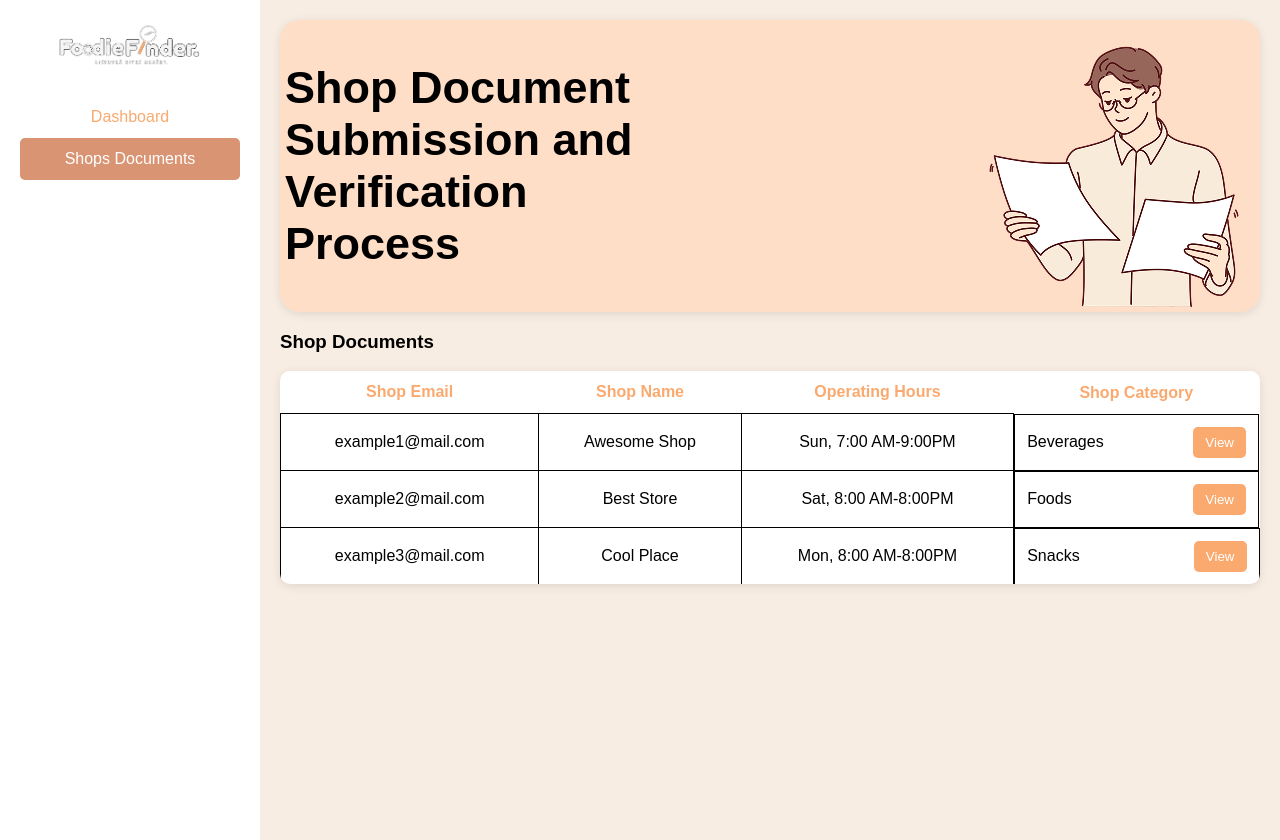
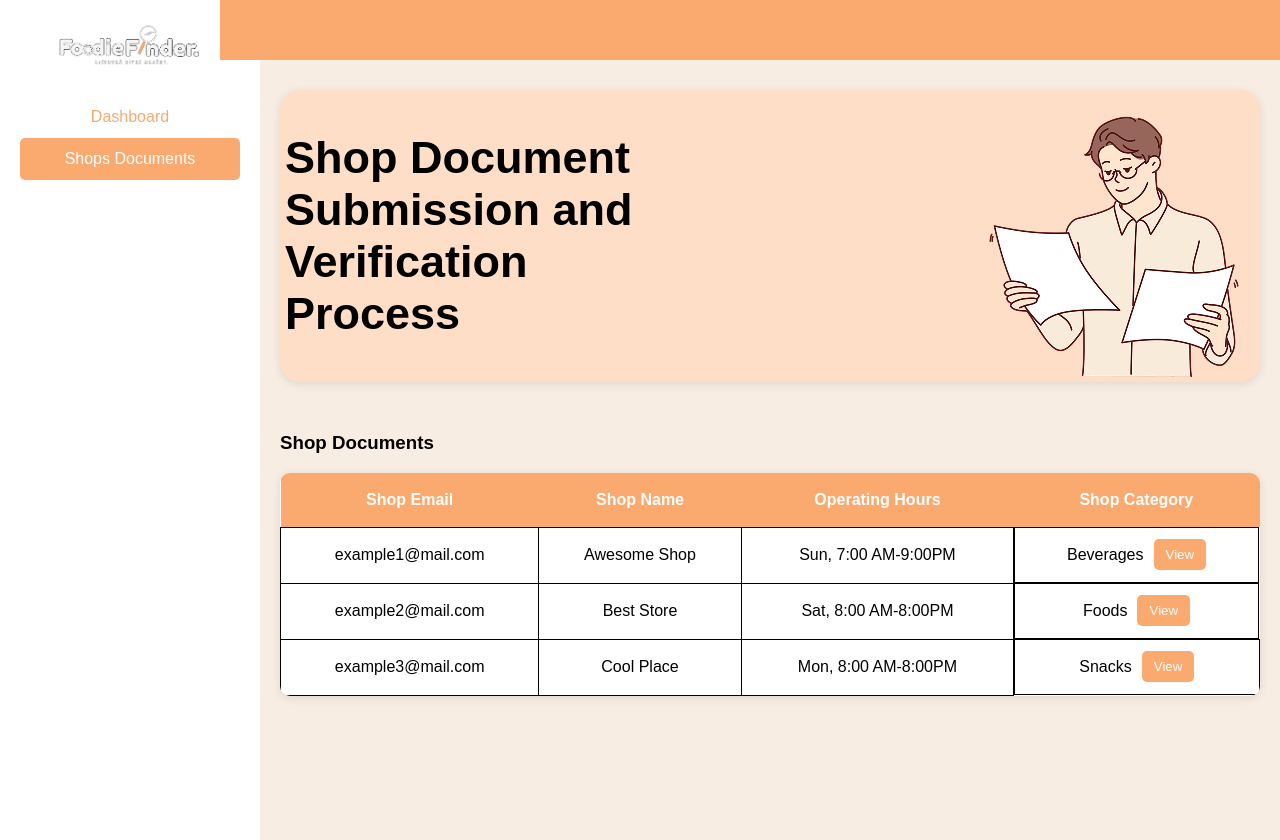
Before and after one commit to emman2227/FoodieFinder, a PHP site: page /verification.html in a window 1280 px wide. Run offline with PHP 8.4, Linux system fonts and the light colour scheme.

Commit message:
Add files via upload

```diff
--- a/verification.css
+++ b/verification.css
@@ -24,6 +24,16 @@ body {
     margin-bottom: 20px;
 }
 
+.top-bar {
+    width: 82.8%;
+    height: 60px;
+    margin-left: 17.2%;
+    background: #faa96f;
+    position: absolute;
+    top: 0;
+    left: 0;
+}
+
 .menu-button {
     background: none;
     border: none;
@@ -36,7 +46,7 @@ body {
 }
 
 .menu-button.active {
-    background: #D99473;
+    background: #faa96f;
     border-radius: 5px;
     color: white;
 }
@@ -50,6 +60,8 @@ body {
 
 /* Header Section */
 .header {
+    margin-top: 70px;
+    margin-bottom: 50px;
     display: flex;
     justify-content: space-between;
     align-items: center;
@@ -79,35 +91,33 @@ table {
     box-shadow: 0 2px 10px rgba(0, 0, 0, 0.1);
 }
 
-/* Table headers */
 table th {
-    background: white;
-    color: #faa96f;
+    background: #faa96f;
+    color: white;
     font-weight: bold;
     padding: 12px;
-    border: none; /* Removes border from table head */
+    border: none;
+    height: 30px;
 }
 
-/* Table rows */
 table td {
     padding: 12px;
     border: 1px solid black;
     text-align: center;
+    height: 30px;
 }
 
-/* Last row should not have a bottom border */
 table tbody tr:last-child td {
-    border-bottom: none;
+    border-bottom: 1px solid black;
 }
 
-/* Inline button inside the "Shop Category" column */
 table td:nth-child(4) {
     display: flex;
-    justify-content: space-between;
+    justify-content: center;
     align-items: center;
+    border-right: 1px solid black;
 }
 
-/* Button Styling */
 .view {
     background: #faa96f;
     color: white;
@@ -116,8 +126,8 @@ table td:nth-child(4) {
     border-radius: 5px;
     cursor: pointer;
     transition: 0.3s;
-    margin-left: 10px; /* Adds spacing between text and button */
-    align-self: flex-end; /* Aligns button at the bottom */
+    margin-left: 10px;
+    align-self: flex-end;
 }
 
 .view:hover {
@@ -125,7 +135,6 @@ table td:nth-child(4) {
 }
 
 @media (max-width: 768px) {
-    /* Sidebar Collapses */
     .sidebar {
         width: 80px;
         padding: 10px;
@@ -140,7 +149,6 @@ table td:nth-child(4) {
         padding: 8px;
     }
 
-    /* Table Becomes Scrollable */
     .shop-docs {
         overflow-x: auto;
     }
@@ -152,7 +160,6 @@ table td:nth-child(4) {
         width: 100%;
     }
 
-    /* Stack header content */
     .header {
         flex-direction: column;
         text-align: center;
--- a/verification.html
+++ b/verification.html
@@ -8,17 +8,14 @@
 </head>
 <body>
 
-    <!-- Sidebar -->
     <div class="sidebar">
         <img src="logo.png" alt="Logo" class="sidebar-logo">
         <button class="menu-button" onclick="window.location.href='validation.html';">Dashboard</button>
         <button class="menu-button active" onclick="window.location.href='verification.html';">Shops Documents</button>
     </div>
 
-<!-- Main Content -->
 <div class="main-content">
-
-    <!-- Header Section -->
+    <div class="top-bar"></div>
     <div class="header">
         <div class="banner">
             <h1> Shop Document <br> Submission and <br> Verification <br> Process </h1>
@@ -42,19 +39,19 @@
                 <td>example1@mail.com</td>
                 <td>Awesome Shop</td>
                 <td>Sun, 7:00 AM-9:00PM</td>
-                <td>Beverages<button class="view">View</button></td>
+                <td>Beverages<button class="view" onclick="window.location.href='view.html';">View</button></td>
             </tr>
             <tr>
                 <td>example2@mail.com</td>
                 <td>Best Store</td>
                 <td>Sat, 8:00 AM-8:00PM</td>
-                <td>Foods<button class="view">View</button></td>
+                <td>Foods<button class="view" onclick="window.location.href='view.html';">View</button></td>
             </tr>
             <tr>
                 <td>example3@mail.com</td>
                 <td>Cool Place</td>
                 <td>Mon, 8:00 AM-8:00PM</td>
-                <td>Snacks<button class="view">View</button></td>
+                <td>Snacks<button class="view" onclick="window.location.href='view.html';">View</button></td>
             </tr>
         </tbody>
     </table>
```
Also changed, not shown: validation.css (+16 -2 lines), validation.html (+1 -9 lines).
